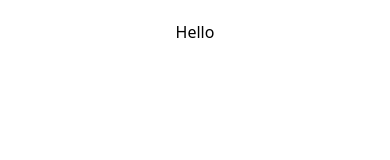
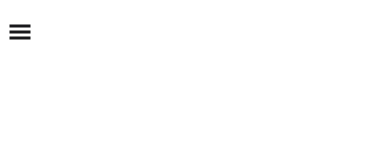
Before and after one commit to DeanRTaylor1/nhimsallyfilm, a React (Create React App) app: page / in a window 390 px wide. Shown: the top 160 px of the page. Built offline with nearby package versions, Linux system fonts and the light colour scheme.

Commit message:
added custom font and hamburger for mobile

```diff
--- a/package.json
+++ b/package.json
@@ -14,6 +14,7 @@
     "firebase": "^9.10.0",
     "react": "^18.2.0",
     "react-dom": "^18.2.0",
+    "react-icons": "^4.4.0",
     "react-router-dom": "^6.4.1",
     "react-scripts": "5.0.1",
     "typescript": "^4.8.4",
--- a/src/Pages/Components/NavBar.tsx
+++ b/src/Pages/Components/NavBar.tsx
@@ -1,7 +1,17 @@
 import React from "react";
+import { GiHamburgerMenu } from "react-icons/gi";
+import { IconContext } from "react-icons";
 
 const Navbar: React.FC = () => {
-  return <div className="flex justify-center items-center">Hello</div>;
+  return (
+    <div className="flex justify-between items-center p-2">
+      <IconContext.Provider
+        value={{ color: "rgb(24 24 27)", className: "global-class-name" }}
+      >
+        <GiHamburgerMenu className="hamburger" />
+      </IconContext.Provider>
+    </div>
+  );
 };
 
 export default Navbar;
--- a/src/index.css
+++ b/src/index.css
@@ -1,3 +1,5 @@
+@import url("https://fonts.googleapis.com/css2?family=Abel&display=swap");
+
 @tailwind base;
 @tailwind components;
 @tailwind utilities;
@@ -7,4 +9,7 @@
     @apply rounded w-full h-8 placeholder:text-sm placeholder:text-zinc-700 active:text-zinc-900
     focus:text-zinc-900  focus:border-white  focus:ring-white active:border-white bg-zinc-200 font-extralight placeholder:font-extralight;
   }
+  .hamburger {
+    @apply text-2xl hover:cursor-pointer hover:rotate-90 transition-all ease-in-out duration-500;
+  }
 }
--- a/tailwind.config.js
+++ b/tailwind.config.js
@@ -2,6 +2,16 @@
 module.exports = {
   content: ["./src/**/*.{js,jsx,ts,tsx}"],
   theme: {
+    fontFamily: {
+      sans: [
+        "Abel",
+        "Helvetica",
+        "Arial",
+        "sans-serif",
+        "ui-sans-serif",
+        "system-ui",
+      ],
+    },
     extend: {
       gridTemplateRows: {
         // Complex site-specific row configuration
```
Also changed, not shown: src/Abel/Abel-Regular.ttf (added), src/Abel/OFL.txt (added), 1 other file (tests, documents, lock files or other folders).
